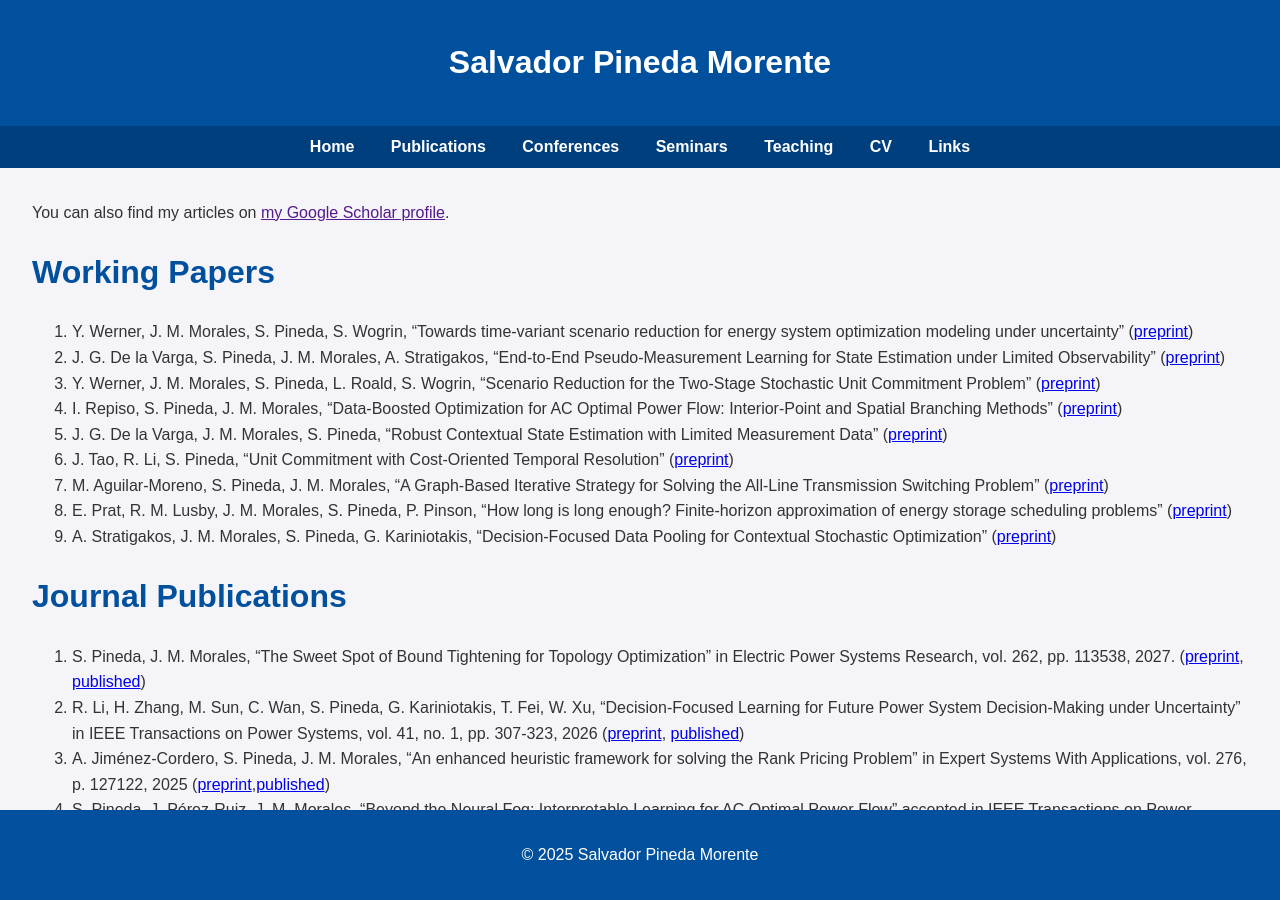
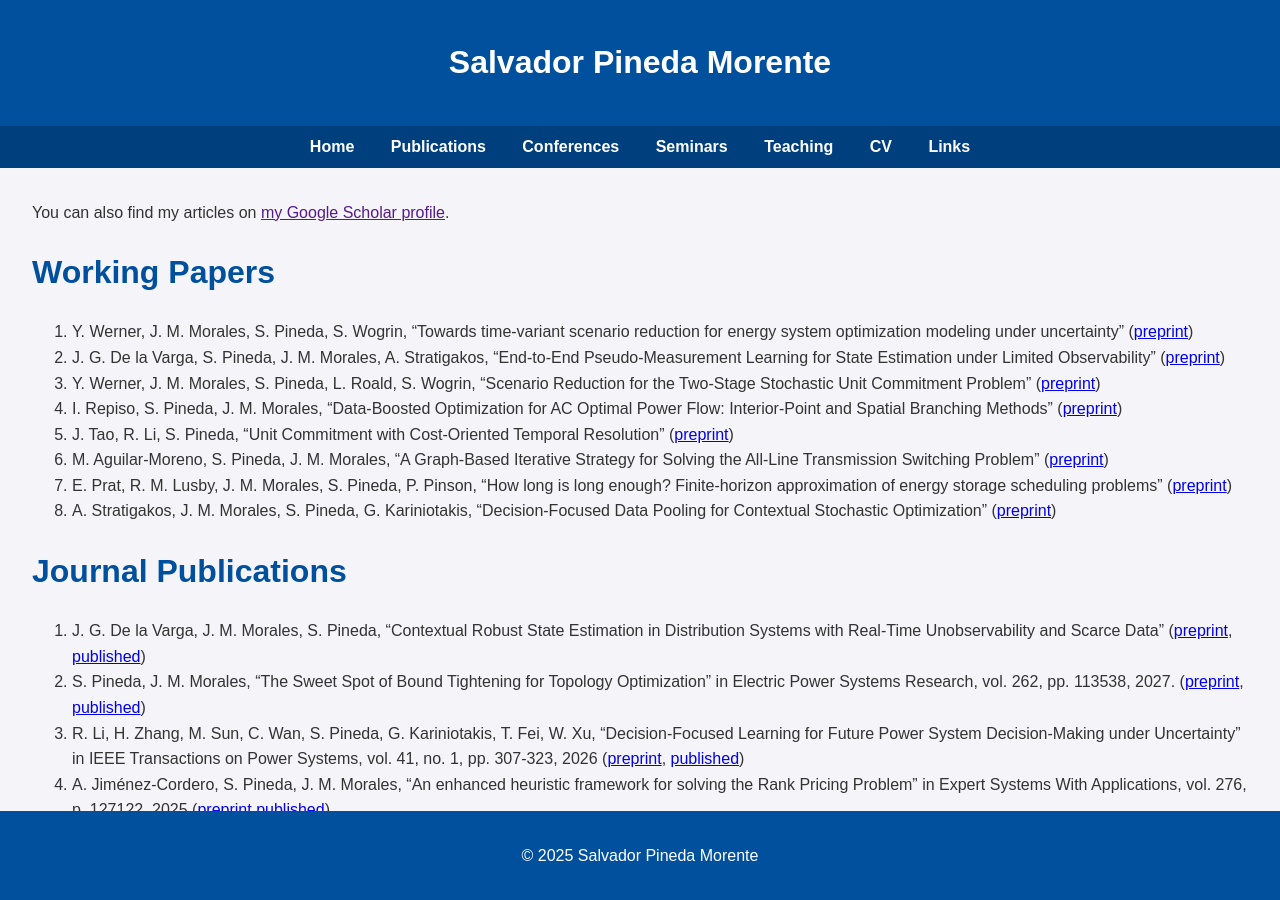
Before and after one commit to salvapineda/salvapineda.github.io, a Jekyll site: the page built from publications.md, in a window 1280 px wide and 900 px high. Built offline with Jekyll 4.4.1, drawn with Linux system fonts in a browser that asks for light colours.

Commit message:
update publications: remove outdated paper and add new publication details

```diff
--- a/publications.md
+++ b/publications.md
@@ -12,7 +12,6 @@ title: "Publications"
 1. J. G. De la Varga, S. Pineda, J. M. Morales, A. Stratigakos, "End-to-End Pseudo-Measurement Learning for State Estimation under Limited Observability" ([preprint](https://arxiv.org/abs/2605.23525))
 1. Y. Werner, J. M. Morales, S. Pineda, L. Roald, S. Wogrin, "Scenario Reduction for the Two-Stage Stochastic Unit Commitment Problem" ([preprint](https://arxiv.org/abs/2512.19614))
 1. I. Repiso, S. Pineda, J. M. Morales, "Data-Boosted Optimization for AC Optimal Power Flow: Interior-Point and Spatial Branching Methods" ([preprint](https://arxiv.org/abs/2510.15753))
-1. J. G. De la Varga, J. M. Morales, S. Pineda, "Robust Contextual State Estimation with Limited Measurement Data" ([preprint](https://arxiv.org/abs/2507.08767))
 1.  J. Tao, R. Li, S. Pineda, "Unit Commitment with Cost-Oriented Temporal Resolution" ([preprint](https://arxiv.org/abs/2506.02707))
 1.  M. Aguilar-Moreno, S. Pineda, J. M. Morales, "A Graph-Based Iterative Strategy for Solving the All-Line Transmission Switching Problem" ([preprint](https://arxiv.org/abs/2502.10333))
 1.  E. Prat, R. M. Lusby, J. M. Morales, S. Pineda, P. Pinson, "How long is long enough? Finite-horizon approximation of energy storage scheduling problems" ([preprint](https://arxiv.org/abs/2411.17463))
@@ -20,6 +19,7 @@ title: "Publications"
 
 # Journal Publications
 
+1. J. G. De la Varga, J. M. Morales, S. Pineda, "Contextual Robust State Estimation in Distribution Systems with Real-Time Unobservability and Scarce Data" ([preprint](https://arxiv.org/abs/2507.08767), [published](https://ieeexplore.ieee.org/document/11690594))
 1. S. Pineda, J. M. Morales, "The Sweet Spot of Bound Tightening for Topology Optimization" in Electric Power Systems Research, vol. 262, pp. 113538, 2027. ([preprint](https://arxiv.org/abs/2507.16496), [published](https://doi.org/10.1016/j.epsr.2026.113538))
 1.  R. Li, H. Zhang, M. Sun, C. Wan, S. Pineda, G. Kariniotakis, T. Fei, W. Xu, "Decision-Focused Learning for Future Power System Decision-Making under Uncertainty" in IEEE Transactions on Power Systems, vol. 41, no. 1, pp. 307-323, 2026 ([preprint](https://arxiv.org/abs/2401.03680), [published](https://ieeexplore.ieee.org/document/11122623))
 1.  A. Jiménez-Cordero, S. Pineda, J. M. Morales, "An enhanced heuristic framework for solving the Rank Pricing Problem" in Expert Systems With Applications, vol. 276, p. 127122, 2025 ([preprint](https://arxiv.org/abs/2405.15702),[published](https://www.sciencedirect.com/science/article/pii/S0957417425007444?dgcid=coauthor))
```
